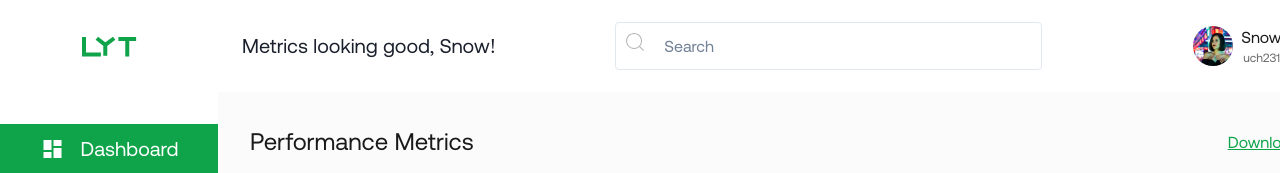
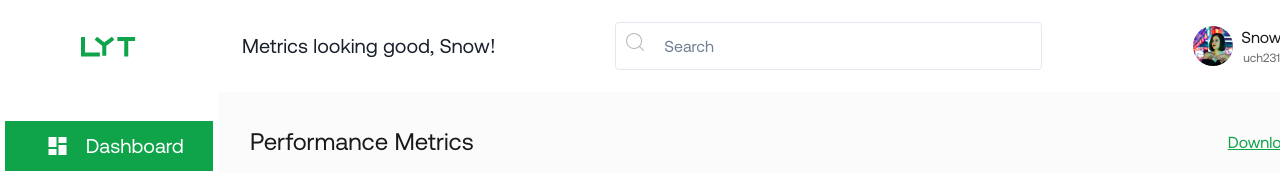
Before and after one commit to josh-ag/LYT_dash, a React (Vite) app: page / in a window 1280 px wide. Shown: the top 173 px of the page. Built offline with nearby package versions, Linux system fonts and the light colour scheme.

Commit message:
Fix Error:  ReactFC not a valid JSX element

```diff
--- a/package.json
+++ b/package.json
@@ -31,5 +31,8 @@
     "eslint-plugin-react-refresh": "^0.4.5",
     "typescript": "^5.2.2",
     "vite": "^5.1.4"
+  },
+  "resolutions": {
+    "@types/react": "^17.0.38"
   }
 }
--- a/src/Components/Barchart.tsx
+++ b/src/Components/Barchart.tsx
@@ -7,6 +7,15 @@ import Column2D from "fusioncharts/fusioncharts.charts";
 // Include the theme as fusion
 import FusionTheme from "fusioncharts/themes/fusioncharts.theme.fusion";
 import { Box } from "@chakra-ui/react";
+
+declare global {
+  namespace JSX {
+    interface IntrinsicElements {
+      ReactFC: any;
+    }
+  }
+}
+
 //Adding the chart and theme as dependency to the core fusioncharts
 ReactFC.fcRoot(FusionCharts, Column2D, FusionTheme);
 
@@ -66,7 +75,7 @@ const chartData = [
 ];
 
 // Create a JSON object to store the chart configurations
-const chartConfigs = {
+const chartConfig = {
   type: "column2d", // The chart type
   width: "100%", // Width of the chart
   height: "369", // Height of the chart
@@ -94,7 +103,7 @@ const chartConfigs = {
 export const BarChart = () => {
   return (
     <Box w="full" bg="#fff" rounded={"4px"} px={"32px"} py={"23px"}>
-      <ReactFC {...chartConfigs} />
+      <ReactFC {...chartConfig} />
     </Box>
   );
 };
--- a/src/Components/Doughnut.tsx
+++ b/src/Components/Doughnut.tsx
@@ -2,6 +2,14 @@ import { Box, Text, VStack } from "@chakra-ui/react";
 import FusionCharts from "fusioncharts";
 import Charts from "fusioncharts/fusioncharts.charts";
 import ReactFC from "react-fusioncharts";
+
+declare global {
+  namespace JSX {
+    interface IntrinsicElements {
+      ReactFC: any;
+    }
+  }
+}
 
 // Include the fusioncharts library
 ReactFC.fcRoot(FusionCharts, Charts);
--- a/src/Components/RootLayout.tsx
+++ b/src/Components/RootLayout.tsx
@@ -5,7 +5,16 @@ import { Box, HStack } from "@chakra-ui/react";
 export const RootLayout = () => {
   return (
     <HStack w={"100%"} h={"100vh"} bg={"#FBFBFB"} spacing={0} pos="relative">
-      <Box pos="fixed" h="full" w="218px" zIndex={2} top={0} left={0}>
+      <Box
+        pos="fixed"
+        h="full"
+        minH={"100vh"}
+        w="218px"
+        zIndex={2}
+        top={0}
+        left={0}
+        overflowY={"auto"}
+      >
         <SideNav />
       </Box>
       <Box w="full" h="full" style={{ marginLeft: "218px" }} zIndex={1}>
--- a/src/Components/SideNav.tsx
+++ b/src/Components/SideNav.tsx
@@ -1,4 +1,4 @@
-import { Flex, VStack, Link, HStack, Text } from "@chakra-ui/react";
+import { Flex, VStack, Link, HStack, Text, Stack } from "@chakra-ui/react";
 import { NavItem } from "./NavItem";
 import { Link as RouterLink } from "react-router-dom";
 
@@ -16,12 +16,16 @@ const items = [
 export const SideNav = () => {
   return (
     <VStack
-      style={{ width: "218px", backgroundColor: "#fff", height: "100%" }}
+      style={{ backgroundColor: "#fff" }}
       pos={"relative"}
       spacing={"32px"}
-      align={"space-between"}
+      align={"center"}
+      justify={"space-between"}
+      h="full"
+      width="full"
     >
-      <Flex justify={"center"} align={"center"} h={"92px"}>
+      <Stack direction={"column"} spacing={"29px"}>
+        <Flex justify={"center"} align={"center"} h={"92px"} p={6}>
           <svg
             width="55"
             height="21"
@@ -42,12 +46,13 @@ export const SideNav = () => {
             />
           </svg>
         </Flex>
+
         <VStack spacing={"29px"} w={"full"}>
           {items.map((item, index) => (
             <NavItem item={item} key={index} />
           ))}
         </VStack>
-
+      </Stack>
       <Link
         as={RouterLink}
         to={"/"}
@@ -55,8 +60,7 @@ export const SideNav = () => {
         p={"10px"}
         _hover={{ textDecoration: "none" }}
         alignSelf={"flex-end"}
-        pos="absolute"
-        bottom={"24px"}
+        mb={"24px"}
       >
         <HStack spacing={"16px"} ml={"29.5px"}>
           <svg
--- a/src/Components/StackedBarChart.tsx
+++ b/src/Components/StackedBarChart.tsx
@@ -2,6 +2,13 @@ import FusionCharts from "fusioncharts";
 import Charts from "fusioncharts/fusioncharts.charts";
 import ReactFC from "react-fusioncharts";
 import { Box, Text, VStack } from "@chakra-ui/react";
+declare global {
+  namespace JSX {
+    interface IntrinsicElements {
+      ReactFC: any;
+    }
+  }
+}
 
 // Include the fusioncharts library
 ReactFC.fcRoot(FusionCharts, Charts);
--- a/src/index.css
+++ b/src/index.css
@@ -9,7 +9,6 @@
   font-family: Aeonik;
   line-height: 1.5;
   font-weight: 400;
-
   color: rgba(255, 255, 255, 0.87);
   background-color: #fbfbfb;
   font-synthesis: none;
```
Also changed, not shown: 1 other file (tests, documents, lock files or other folders). Lines whose indentation alone changed are shown as unchanged.
